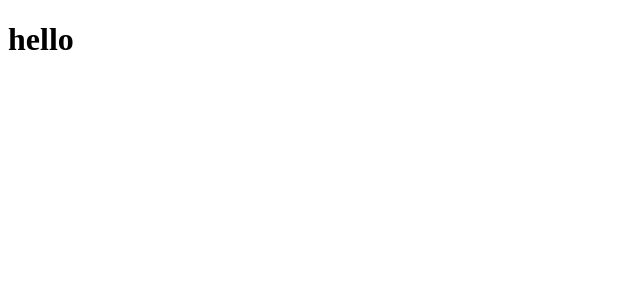
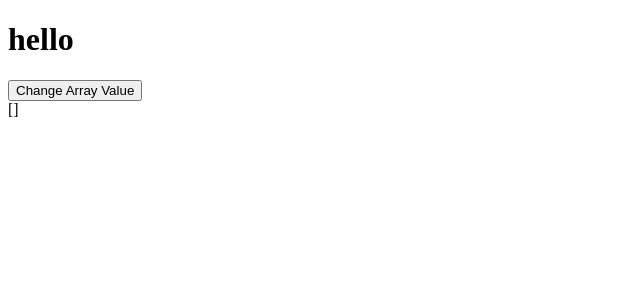
Before and after one commit to sominupadhyaya/react-ts-basics-vite, a React (Vite) app: page / in a window 1280 px wide. Shown: the top 300 px of the page, without its empty margins (0-640 px from the left). Built offline with nearby package versions, Linux system fonts and the light colour scheme.

Commit message:
complete example of communicating data from child to parent

```diff
--- a/src/components/Child.tsx
+++ b/src/components/Child.tsx
@@ -6,16 +6,21 @@ import { FC } from "react"
 type PropTypes = {
   hello : string
   age ?: number // use this to declare an optional value
+  // Using with function
+  setArrayValue : (array:number[]) => void
 }
 
 
 
-const Child:FC <PropTypes> = ({hello}) => {
-  return (
+const Child:FC <PropTypes> = ({hello , setArrayValue}) => {
+    const childData = [1,2]
+    const handleClick = () => setArrayValue(childData)
+    return (
     <>
     <h1>
     {hello}
     </h1>
+    <button onClick={handleClick}>Change Array Value</button>
     </>
   )
 }
--- a/src/components/Parent.tsx
+++ b/src/components/Parent.tsx
@@ -1,10 +1,15 @@
-import { FC } from "react"
+import { FC , useState } from "react"
 import Child from "./Child"
 
 const Parent: FC = () => {
+  const [arr, setArr] = useState<number[]>([])
+  const setArrayValue = (array : number[]) =>{
+    setArr(array)
+  }
   return (
     <>
-    <Child hello="hello"/>
+    <Child setArrayValue = {setArrayValue} hello="hello"/>
+    <div>{JSON.stringify(arr)}</div>
     </>
   )
 }
```
